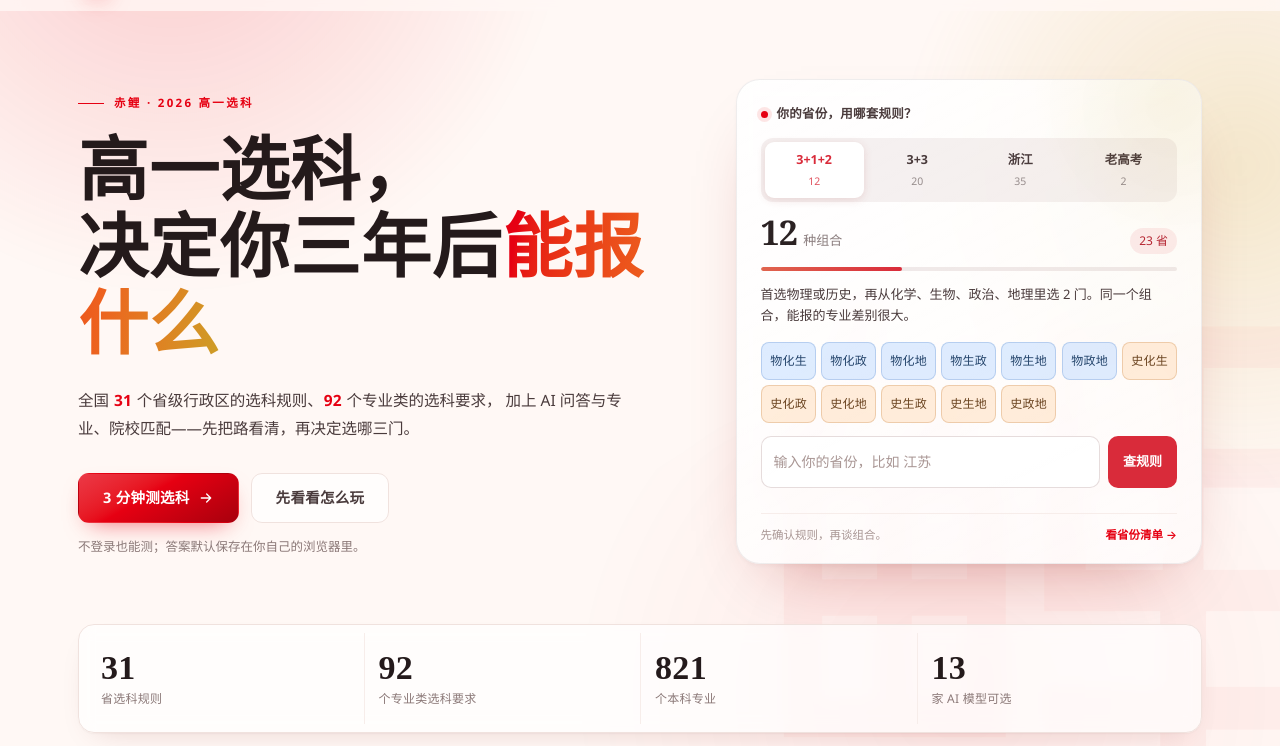
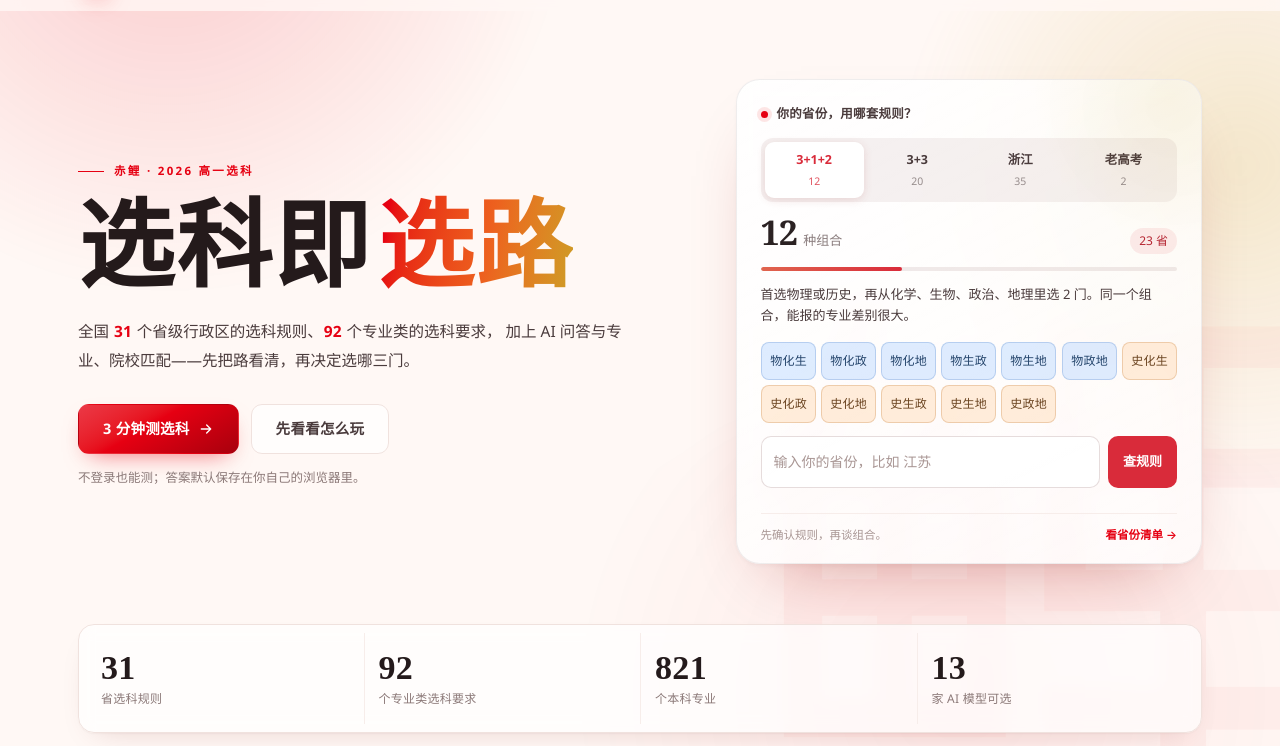
Before and after one commit to fafuwu14-a11y/chili, a plain HTML site: page frontend/index.html in a window 1280 px wide. Shown: the part 54-800 px from the top of the page. Drawn offline with Linux system fonts and the light colour scheme; no server answers.

Commit message:
feat(home): 主标题改为「选科即选路」，极简字重版式

```diff
--- a/frontend/css/portal.css
+++ b/frontend/css/portal.css
@@ -1818,3 +1818,16 @@ body.lm-scroll-lock {
   border-color: #d92b3a;
   color: #fff;
 }
+
+/* 极简四字主标题：字少就要字大，靠字重和留白撑住版面 */
+.hp-hero h1.hp-hero-title--short {
+  font-size: clamp(52px, 7.8vw, 96px);
+  line-height: .98;
+  letter-spacing: .02em;
+}
+.hp-hero h1.hp-hero-title--short em {
+  margin-left: .06em;
+}
+@media (max-width: 700px) {
+  .hp-hero h1.hp-hero-title--short { font-size: clamp(44px, 11vw, 64px); }
+}
--- a/frontend/index.html
+++ b/frontend/index.html
@@ -81,7 +81,7 @@
       <div class="hp-wrap hp-hero-grid">
         <div class="hp-hero-copy">
           <p class="hp-eyebrow"><i aria-hidden="true"></i>赤鲤 · 2026 高一选科</p>
-          <h1 id="hp-hero-title">高一选科，<br />决定你三年后<em>能报什么</em></h1>
+          <h1 id="hp-hero-title" class="hp-hero-title--short">选科即<em>选路</em></h1>
           <p class="hp-hero-sub">
             全国 <strong>31</strong> 个省级行政区的选科规则、<strong>92</strong> 个专业类的选科要求，
             加上 AI 问答与专业、院校匹配——先把路看清，再决定选哪三门。
```
